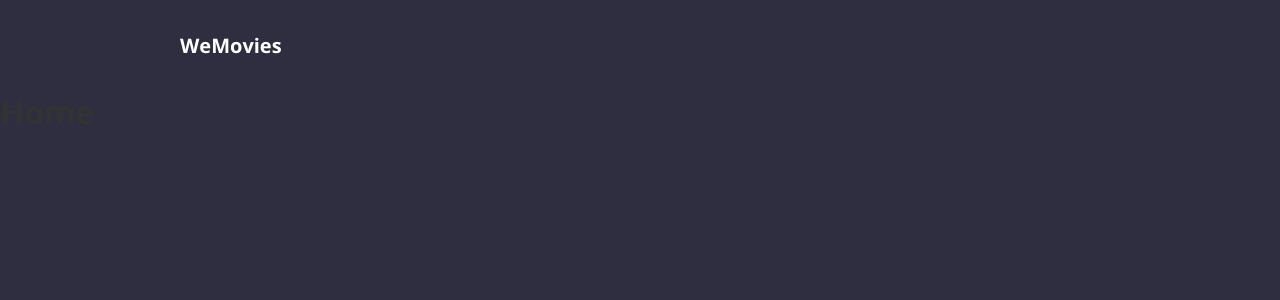
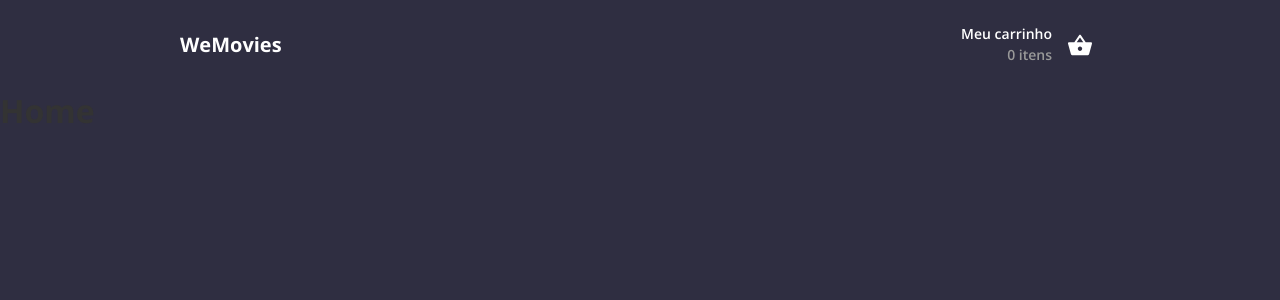
Before and after one commit to felipecfb/wefit-test, a React (Vite) app: page / in a window 1280 px wide. Shown: the top 300 px of the page. Built offline with nearby package versions, Linux system fonts and the light colour scheme.

Commit message:
feat: creating cart component for header

```diff
--- /dev/null
+++ b/src/components/Header/components/cart.tsx
@@ -0,0 +1,14 @@
+import { CartDescription, Container } from './styles'
+
+export function Cart() {
+  return (
+    <Container>
+      <CartDescription>
+        <p>Meu carrinho</p>
+        <span>0 itens</span>
+      </CartDescription>
+
+      <img src="cart.svg" alt="Ícone do carrinho" />
+    </Container>
+  )
+}
--- /dev/null
+++ b/src/components/Header/components/styles.ts
@@ -0,0 +1,25 @@
+import styled from 'styled-components'
+
+export const Container = styled.div`
+  display: flex;
+  align-items: center;
+  gap: 0.5rem;
+`
+
+export const CartDescription = styled.section`
+  text-align: end;
+
+  p {
+    color: ${({ theme }) => theme.colors.white};
+    font-size: 14px;
+    font-weight: 600;
+    line-height: 19.07px;
+  }
+
+  span {
+    color: ${({ theme }) => theme.colors['secondary-text']};
+    font-size: 14px;
+    font-weight: 600;
+    line-height: 16.34px;
+  }
+`
--- a/src/components/Header/index.tsx
+++ b/src/components/Header/index.tsx
@@ -1,9 +1,12 @@
+import { Cart } from './components/cart'
 import { Container, Logo } from './styles'
 
 export function Header() {
   return (
     <Container>
       <Logo>WeMovies</Logo>
+
+      <Cart />
     </Container>
   )
 }
--- a/src/components/Header/styles.ts
+++ b/src/components/Header/styles.ts
@@ -1,7 +1,19 @@
 import styled from 'styled-components'
 
 export const Container = styled.header`
-  padding: 31.5px 180px;
+  padding: 24px 180px;
+
+  display: flex;
+  align-items: center;
+  justify-content: space-between;
+
+  @media screen and (max-width: 768px) {
+    padding: 24px 16px;
+
+    p {
+      display: none;
+    }
+  }
 `
 
 export const Logo = styled.span`
```
Also changed, not shown: public/cart.svg (added).
